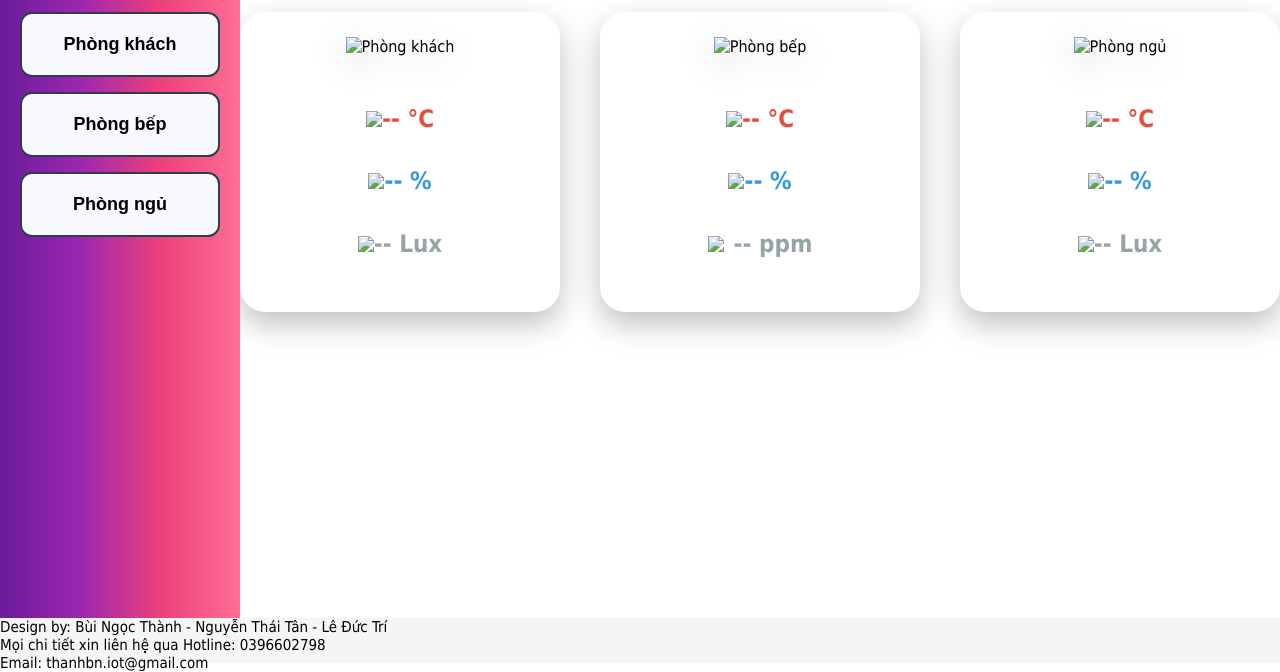
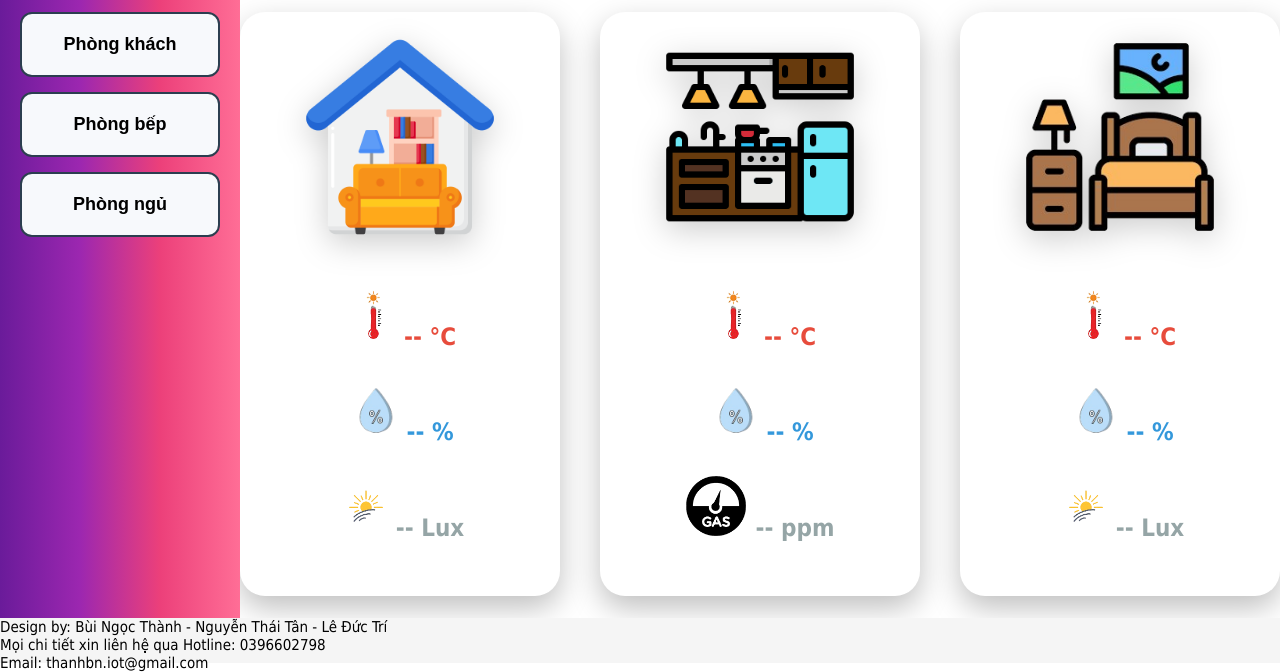
Before and after one commit to thanhbnute/Nha-Thong-Minh, a plain HTML site: page index.html in a window 1280 px wide. Shown: the part 168-840 px from the top of the page. Drawn offline with Linux system fonts and the light colour scheme; no server answers.

Commit message:
Update index.html

```diff
--- a/index.html
+++ b/index.html
@@ -10,7 +10,7 @@
 <div id="container">
     <!-- HEADER -->
     <div id="header">
-        <img src="image/icon_home1.png" id="logo">
+        <img src="icon_home1.png" id="logo">
         <div id="title">SMART HOME</div>
     </div>
 
@@ -33,31 +33,31 @@
             <div class="rooms-container">
                 <!-- Phòng khách -->
                 <div class="room-card" onclick="goLiving()">
-                    <img src="image/livingroom.png" class="room-img" alt="Phòng khách">
+                    <img src="livingroom.png" class="room-img" alt="Phòng khách">
                     <div class="room-info">
-                        <p><img src="image/nhietdo1.png" class="icon"><span class="temp">-- °C</span></p>
-                        <p><img src="image/doam1.png" class="icon"><span class="humid">-- %</span></p>
-                        <p><img src="image/anhsang.png" class="icon"><span class="extra">-- Lux</span></p>
+                        <p><img src="nhietdo1.png" class="icon"><span class="temp">-- °C</span></p>
+                        <p><img src="doam1.png" class="icon"><span class="humid">-- %</span></p>
+                        <p><img src="anhsang.png" class="icon"><span class="extra">-- Lux</span></p>
                     </div>
                 </div>
 
                 <!-- Phòng bếp -->
                 <div class="room-card" onclick="goKitchen()">
-                    <img src="image/kitchen.png" class="room-img" alt="Phòng bếp">
+                    <img src="kitchen.png" class="room-img" alt="Phòng bếp">
                     <div class="room-info">
-                        <p><img src="image/nhietdo1.png" class="icon"><span class="temp">-- °C</span></p>
-                        <p><img src="image/doam1.png" class="icon"><span class="humid">-- %</span></p>
-                        <p><img src="image/khigas.png" class="icon-gas"><span class="extra">-- ppm</span></p>
+                        <p><img src="nhietdo1.png" class="icon"><span class="temp">-- °C</span></p>
+                        <p><img src="doam1.png" class="icon"><span class="humid">-- %</span></p>
+                        <p><img src="khigas.png" class="icon-gas"><span class="extra">-- ppm</span></p>
                     </div>
                 </div>
 
                 <!-- Phòng ngủ -->
                 <div class="room-card" onclick="goBedroom()">
-                    <img src="image/bedroom1.png" class="room-img" alt="Phòng ngủ">
+                    <img src="bedroom1.png" class="room-img" alt="Phòng ngủ">
                     <div class="room-info">
-                        <p><img src="image/nhietdo1.png" class="icon"><span class="temp">-- °C</span></p>
-                        <p><img src="image/doam1.png" class="icon"><span class="humid">-- %</span></p>
-                        <p><img src="image/anhsang.png" class="icon"><span class="extra">-- Lux</span></p>
+                        <p><img src="nhietdo1.png" class="icon"><span class="temp">-- °C</span></p>
+                        <p><img src="doam1.png" class="icon"><span class="humid">-- %</span></p>
+                        <p><img src="anhsang.png" class="icon"><span class="extra">-- Lux</span></p>
                     </div>
                 </div>
             </div>
```
